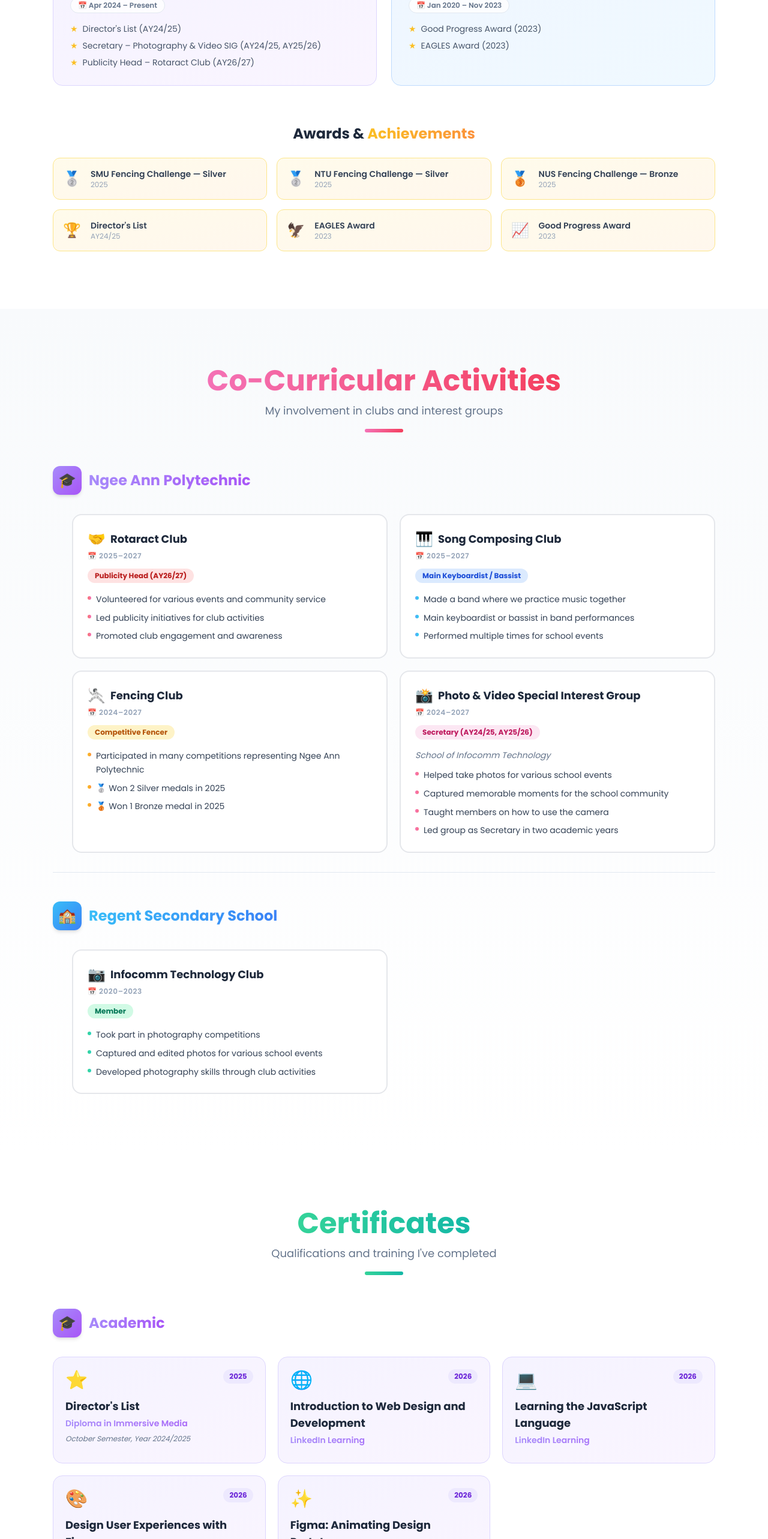
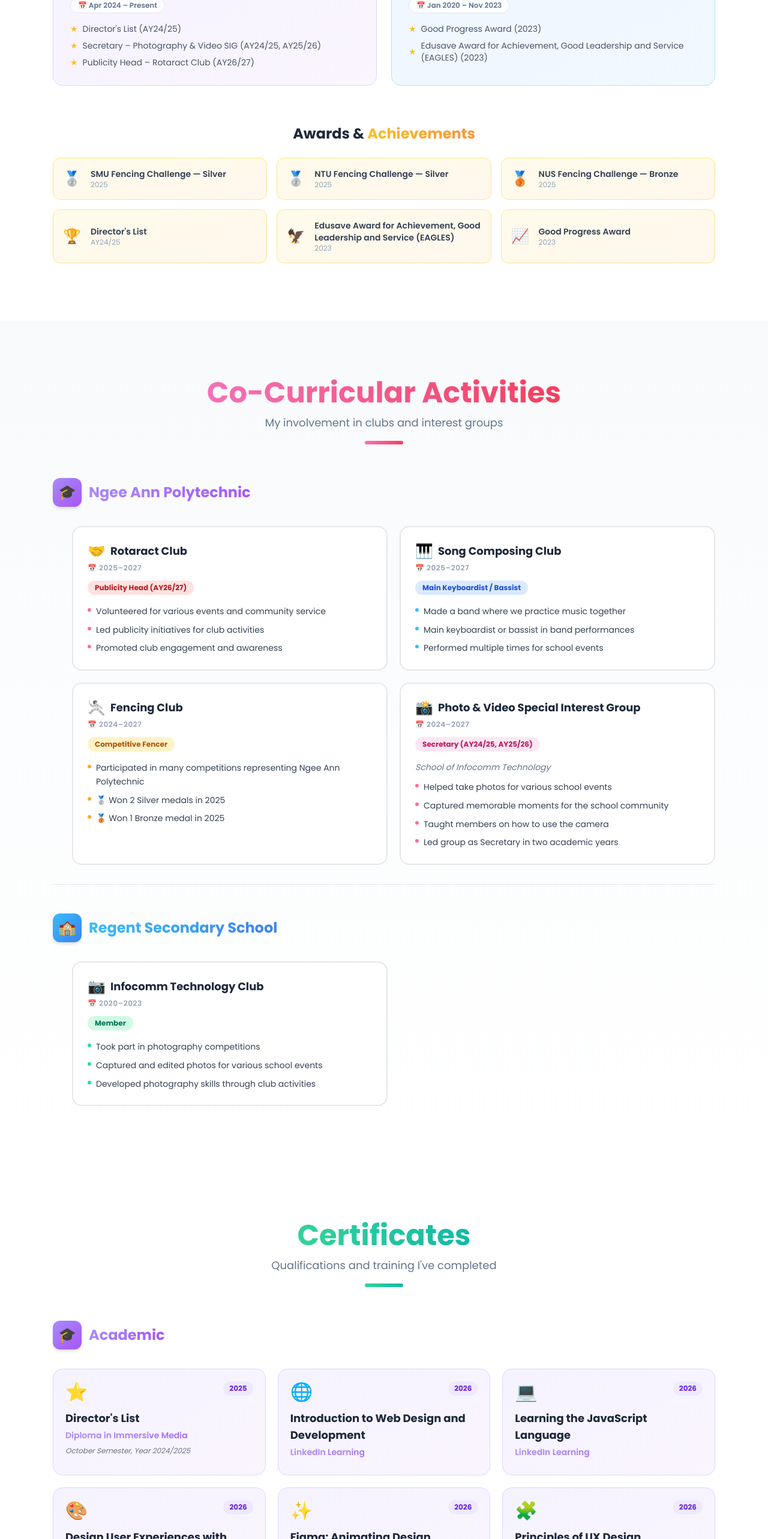
Before and after one commit to s10269187/Resume_Website, a React (Vite) app: page / in a window 1280 px wide. Shown: the part 5260-7826 px from the top of the page at 60% size. Built offline with nearby package versions, Linux system fonts and the light colour scheme.

Commit message:
Expand EAGLES to full name; add 3 LinkedIn Learning certificates

```diff
--- a/src/components/Certificates.jsx
+++ b/src/components/Certificates.jsx
@@ -39,6 +39,24 @@ const certificates = [
         issuer: 'LinkedIn Learning',
         year: '2026',
         icon: '✨',
+      },
+      {
+        title: 'Principles of UX Design',
+        issuer: 'LinkedIn Learning',
+        year: '2026',
+        icon: '🧩',
+      },
+      {
+        title: 'HTML, CSS, and JavaScript: Building the Web',
+        issuer: 'LinkedIn Learning',
+        year: '2026',
+        icon: '🔧',
+      },
+      {
+        title: 'Figma Essential Training: The Basics',
+        issuer: 'LinkedIn Learning',
+        year: '2026',
+        icon: '🖼️',
       },
     ],
   },
--- a/src/components/Education.jsx
+++ b/src/components/Education.jsx
@@ -23,7 +23,7 @@ const education = [
     gradient: 'from-blue-400 to-sky-500',
     bg: 'from-blue-50 to-sky-50',
     border: 'border-blue-200',
-    highlights: ['Good Progress Award (2023)', 'EAGLES Award (2023)'],
+    highlights: ['Good Progress Award (2023)', 'Edusave Award for Achievement, Good Leadership and Service (EAGLES) (2023)'],
   },
 ]
 
@@ -32,7 +32,7 @@ const awards = [
   { icon: '🥈', text: 'NTU Fencing Challenge — Silver', year: '2025' },
   { icon: '🥉', text: 'NUS Fencing Challenge — Bronze', year: '2025' },
   { icon: '🏆', text: "Director's List", year: 'AY24/25' },
-  { icon: '🦅', text: 'EAGLES Award', year: '2023' },
+  { icon: '🦅', text: 'Edusave Award for Achievement, Good Leadership and Service (EAGLES)', year: '2023' },
   { icon: '📈', text: 'Good Progress Award', year: '2023' },
 ]
 
```
